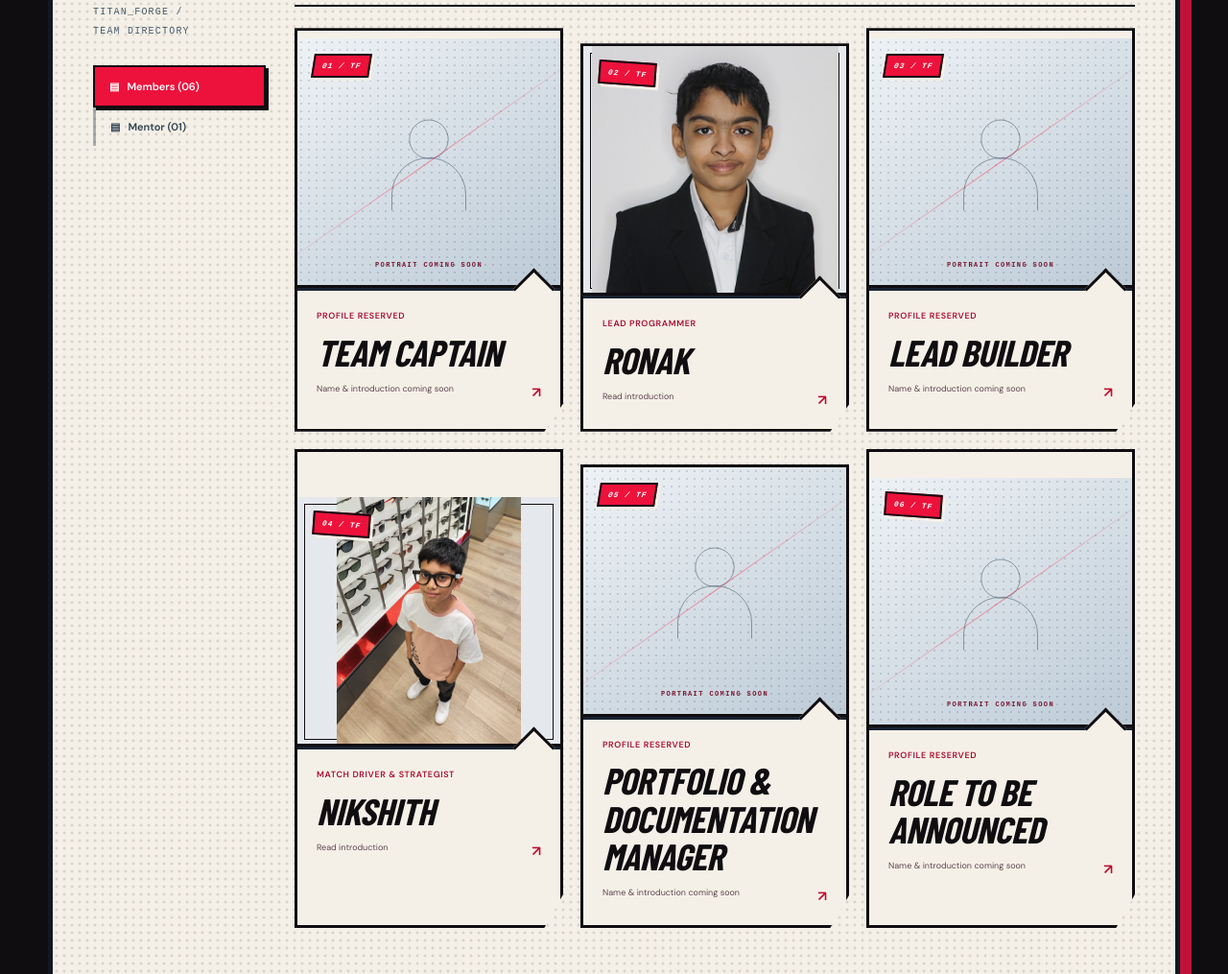
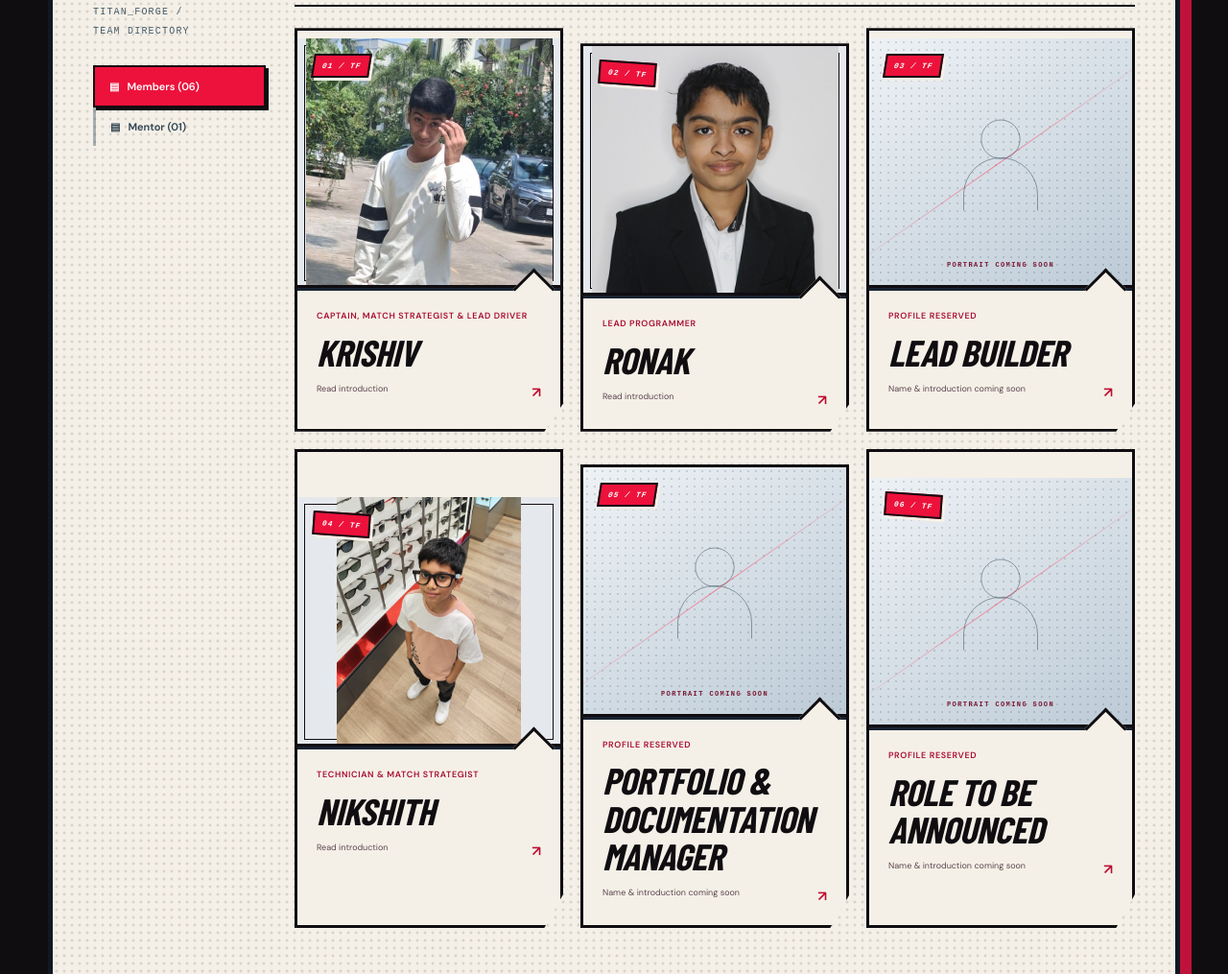
Before and after one commit to Ronak266/NRL-website, a plain HTML site: page index.html in a window 1280 px wide. Shown: the part 9928-10943 px from the top of the page at 96% size. Drawn offline with Linux system fonts and the light colour scheme; some packages are replaced by stand-ins of ours; a script that the page names is missing.

Commit message:
Add Krishiv's portrait and introduction and update team roles

```diff
--- a/index.html
+++ b/index.html
@@ -746,11 +746,11 @@ body.arena-expanded .manga-mode-toggle{display:none}
 // Replace these six entries with the real introductions and image paths when supplied.
 const members=[
   {
-    "name": "To be introduced",
-    "role": "Team Captain",
-    "pending": true,
-    "bio": "This profile is reserved for Titan Forge’s team captain. Their name, introduction, and photo will be added when shared.",
-    "photo": ""
+    "name": "Krishiv",
+    "role": "Captain, Match Strategist & Lead Driver",
+    "bio": "I am Krishiv, the Captain, Match Strategist, and Lead Driver. I am a 10th grader who enjoys Physics, robotics, MUNs, hackathons, innovation, and research. I also do a lot of vibe coding, making websites, simulations, and games. When I'm not busy with anything, which is very rare, you will find me tinkering, reading books and watching Marvel. I usually zone out, formulating new ideas and possibilities in my mind. I am a leader, thinker, and problem solver, always aiming to do my best.",
+    "photo": "assets/team/krishiv.jpg",
+    "photoPosition": "50% 50%"
   },
   {
     "name": "Ronak",
@@ -769,9 +769,9 @@ const members=[
   },
   {
     "name": "Nikshith",
-    "role": "Match Driver & Strategist",
+    "role": "Technician & Match Strategist",
     "school": "Silver Oaks International School, Hyderabad",
-    "bio": "Hey everyone! I'm Nikshith from Silver Oaks International School, Hyderabad, and I'm the Driver and Match Strategist for our team at the National Robotics League. I'm passionate about end-to-end website building and AI prompting, and I bring my strengths as a researcher, communicator, and team worker to the table. Beyond robotics, I love cycling, playing cricket and badminton, and learning Carnatic music and violin. Super excited to hit the arena and give our best at NRL!",
+    "bio": "Hey everyone! I'm Nikshith from Silver Oaks International School, Hyderabad, and I'm the Technician and Match Strategist for our team at the National Robotics League. I'm passionate about end-to-end website building and AI prompting, and I bring my strengths as a researcher, communicator, and team worker to the table. Beyond robotics, I love cycling, playing cricket and badminton, and learning Carnatic music and violin. Super excited to hit the arena and give our best at NRL!",
     "photo": "assets/team/nikshith.jpg",
     "photoPosition": "50% 32%"
   },
```
Also changed, not shown: README.md, assets/team/krishiv.jpg (added).
